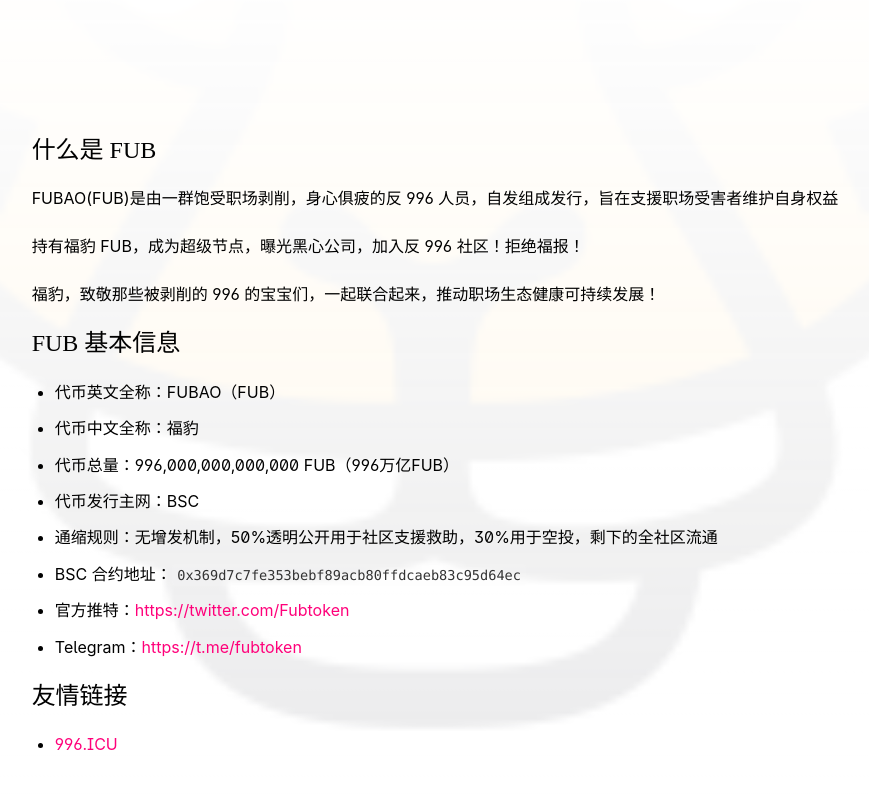
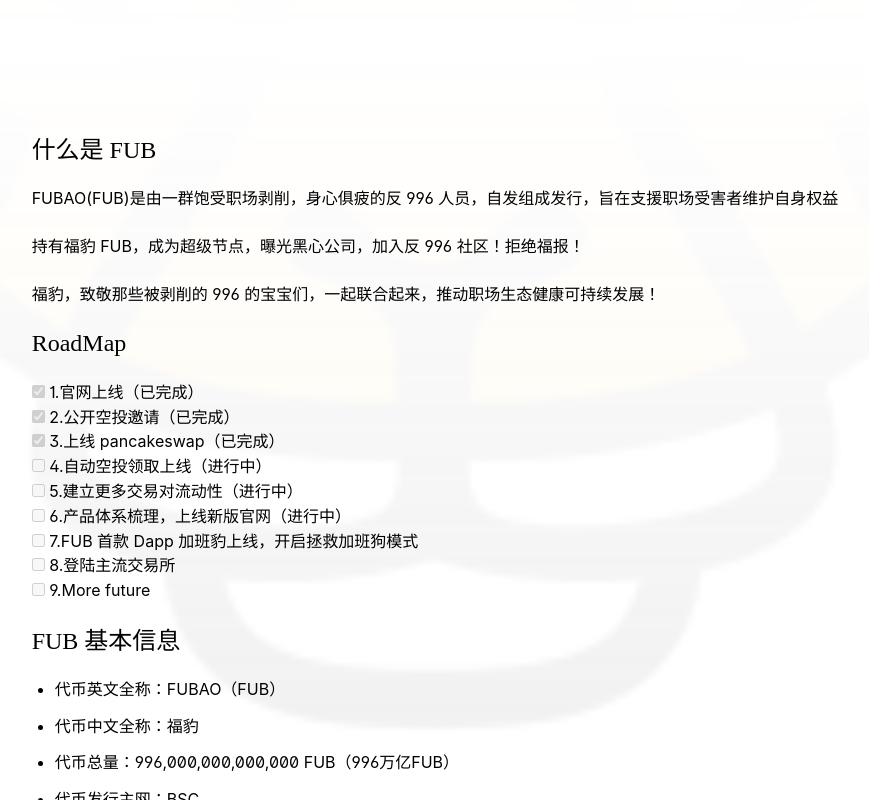
Before and after one commit to fubtoken/website, a website built with webpack: page src/page-index/tmpl.html in a window 1280 px wide. Shown: the part 539-1339 px from the top of the page, without its empty margins (205-1074 px from the left). Built offline with nearby package versions, Linux system fonts and the light colour scheme.

Commit message:
add roadmap

```diff
--- a/src/page-index/tmpl.html
+++ b/src/page-index/tmpl.html
@@ -98,7 +98,27 @@
               福豹，致敬那些被剥削的 996
               的宝宝们，一起联合起来，推动职场生态健康可持续发展！
             </p>
-            <h2 id="fub-">FUB 基本信息</h2>
+            <h2>RoadMap</h2>
+            <input type="checkbox" checked disabled>
+            <label>1.官网上线（已完成）</label><br>
+            <input type="checkbox" checked disabled>
+            <label>2.公开空投邀请（已完成）</label><br>
+            <input type="checkbox" checked disabled>
+            <label>3.上线 pancakeswap（已完成）</label><br>
+            <input type="checkbox" disabled>
+            <label>4.自动空投领取上线（进行中）</label><br>
+            <input type="checkbox" disabled>
+            <label>5.建立更多交易对流动性（进行中）</label><br>
+            <input type="checkbox" disabled>
+            <label>6.产品体系梳理，上线新版官网（进行中）</label><br>
+            <input type="checkbox" disabled>
+            <label>7.FUB 首款 Dapp 加班豹上线，开启拯救加班狗模式</label><br>
+            <input type="checkbox" disabled>
+            <label>8.登陆主流交易所</label><br>
+            <input type="checkbox" disabled>
+            <label>9.More future</label><br>
+            <br>
+            <h2>FUB 基本信息</h2>
             <ul>
               <li>代币英文全称：FUBAO（FUB）</li>
               <li>代币中文全称：福豹</li>
```
